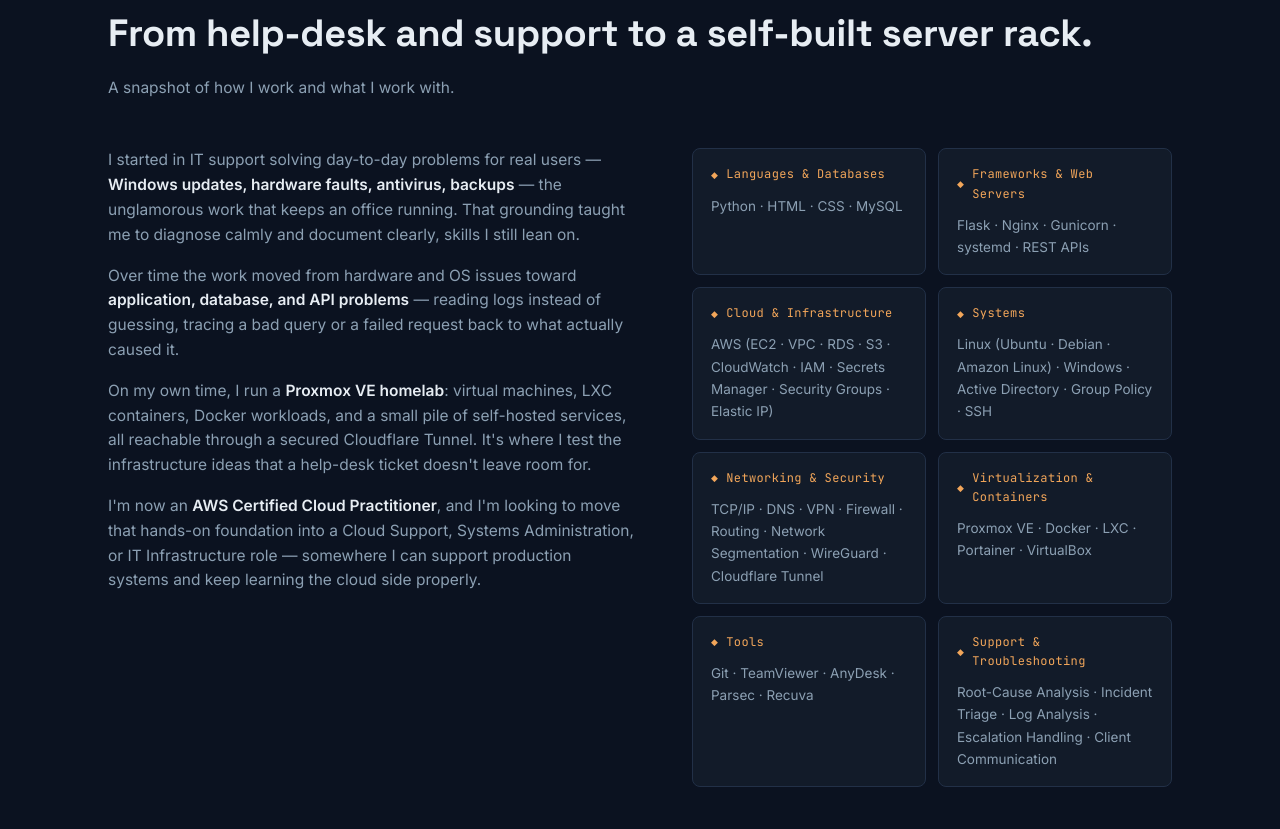
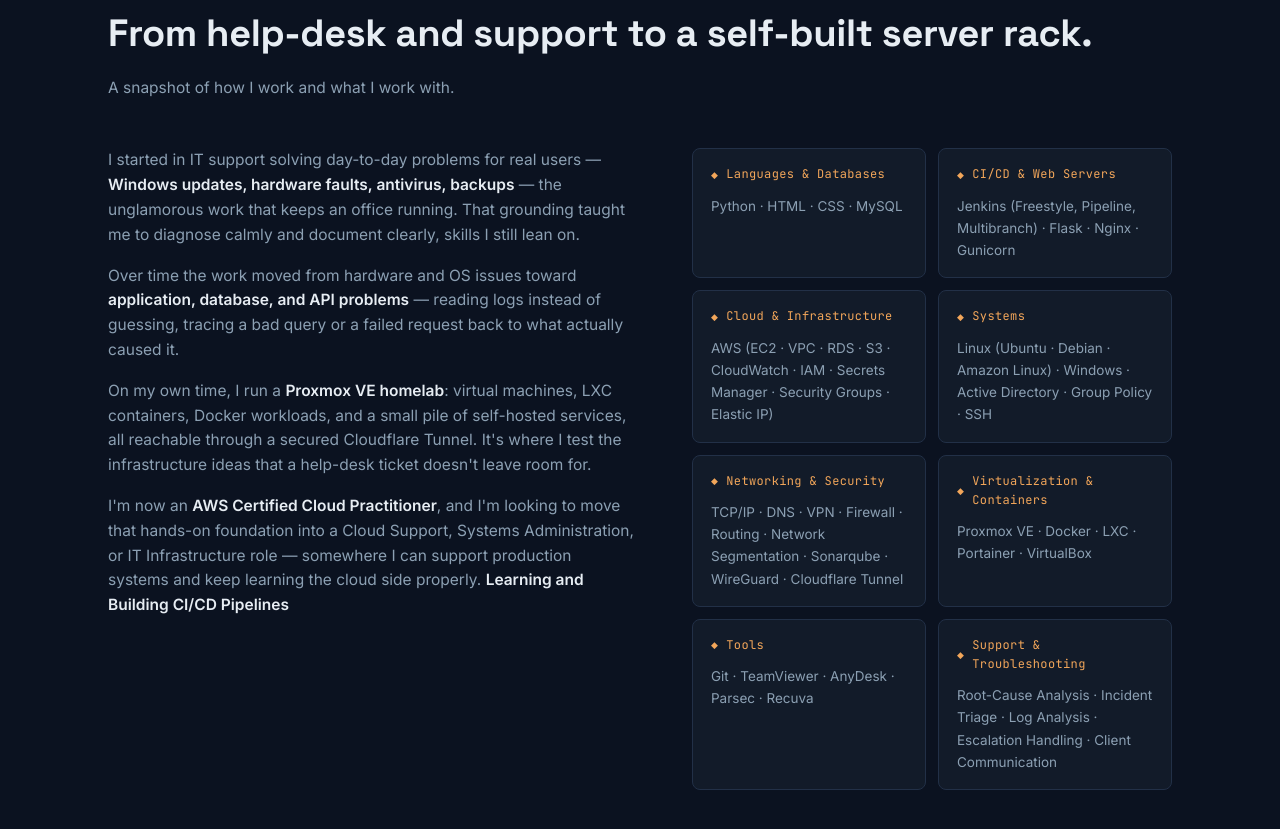
Before and after one commit to devarshinichite/devarshinichite.github.io, a plain HTML site: page index.html in a window 1280 px wide. Shown: the part 1155-1984 px from the top of the page. Drawn offline with Linux system fonts and the light colour scheme.

Commit message:
Updated Resume

```diff
--- a/index.html
+++ b/index.html
@@ -418,7 +418,7 @@
           <p>I started in IT support solving day-to-day problems for real users — <strong>Windows updates, hardware faults, antivirus, backups</strong> — the unglamorous work that keeps an office running. That grounding taught me to diagnose calmly and document clearly, skills I still lean on.</p>
           <p>Over time the work moved from hardware and OS issues toward <strong>application, database, and API problems</strong> — reading logs instead of guessing, tracing a bad query or a failed request back to what actually caused it.</p>
           <p>On my own time, I run a <strong>Proxmox VE homelab</strong>: virtual machines, LXC containers, Docker workloads, and a small pile of self-hosted services, all reachable through a secured Cloudflare Tunnel. It's where I test the infrastructure ideas that a help-desk ticket doesn't leave room for.</p>
-          <p>I'm now an <strong>AWS Certified Cloud Practitioner</strong>, and I'm looking to move that hands-on foundation into a Cloud Support, Systems Administration, or IT Infrastructure role — somewhere I can support production systems and keep learning the cloud side properly.</p>
+          <p>I'm now an <strong>AWS Certified Cloud Practitioner</strong>, and I'm looking to move that hands-on foundation into a Cloud Support, Systems Administration, or IT Infrastructure role — somewhere I can support production systems and keep learning the cloud side properly. <strong>Learning and Building CI/CD Pipelines</strong></p>
         </div>
         <div class="skill-modules reveal">
           <div class="module">
@@ -427,8 +427,8 @@
           </div>
 
           <div class="module">
-            <div class="mod-title">Frameworks &amp; Web Servers</div>
-            <div class="mod-items">Flask · Nginx · Gunicorn · systemd · REST APIs</div>
+            <div class="mod-title">CI/CD &amp; Web Servers</div>
+            <div class="mod-items">Jenkins (Freestyle, Pipeline, Multibranch) · Flask · Nginx · Gunicorn </div>
           </div>
 
           <div class="module">
@@ -443,7 +443,7 @@
 
           <div class="module">
             <div class="mod-title">Networking &amp; Security</div>
-            <div class="mod-items">TCP/IP · DNS · VPN · Firewall · Routing · Network Segmentation · WireGuard · Cloudflare Tunnel</div>
+            <div class="mod-items">TCP/IP · DNS · VPN · Firewall · Routing · Network Segmentation · Sonarqube · WireGuard · Cloudflare Tunnel</div>
           </div>
 
           <div class="module">
```
Also changed, not shown: 1 other file.
